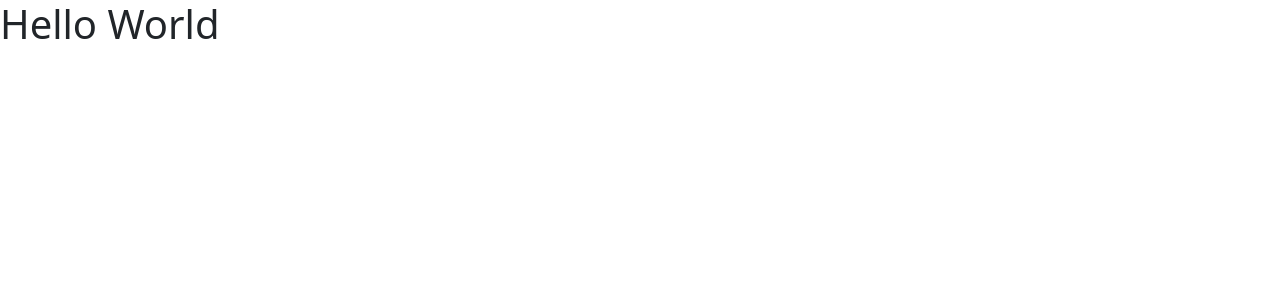
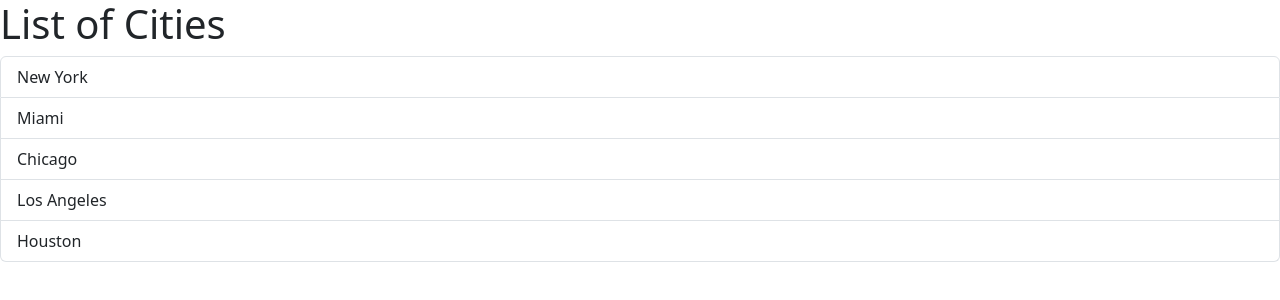
Before and after one commit to maxb6299/practice, a React (Vite) app: page / in a window 1280 px wide. Shown: the top 300 px of the page. Built offline with nearby package versions, Linux system fonts and the light colour scheme.

Commit message:
Create and implement ListGroup component

```diff
--- a/src/App.tsx
+++ b/src/App.tsx
@@ -1,7 +1,8 @@
 import HelloWorld from './components/HelloWorld';
+import ListGroup from './components/ListGroup';
 
 function App() {
-  return <div><HelloWorld /></div>
+  return <div><ListGroup /></div>
 }
 
 export default App;
--- /dev/null
+++ b/src/components/ListGroup.tsx
@@ -0,0 +1,37 @@
+import { useState } from "react";
+
+function ListGroup() {
+  let items = ["New York", "Miami", "Chicago", "Los Angeles", "Houston"];
+
+  const [selectedIndex, setSelectedIndex] = useState(-1);
+
+  const getEmptyListMessage = () => {
+    return items.length == 0 ? <div>List is empty</div> : null;
+  };
+
+  return (
+    <>
+      <h1>List of Cities</h1>
+
+      <div>{getEmptyListMessage()}</div>
+
+      <ul className="list-group">
+        {items.map((item, index) => (
+          <li
+            className={
+              selectedIndex == index
+                ? "list-group-item active"
+                : "list-group-item"
+            }
+            key={item}
+            onClick={() => setSelectedIndex(index)}
+          >
+            {item}
+          </li>
+        ))}
+      </ul>
+    </>
+  );
+}
+
+export default ListGroup;
```
